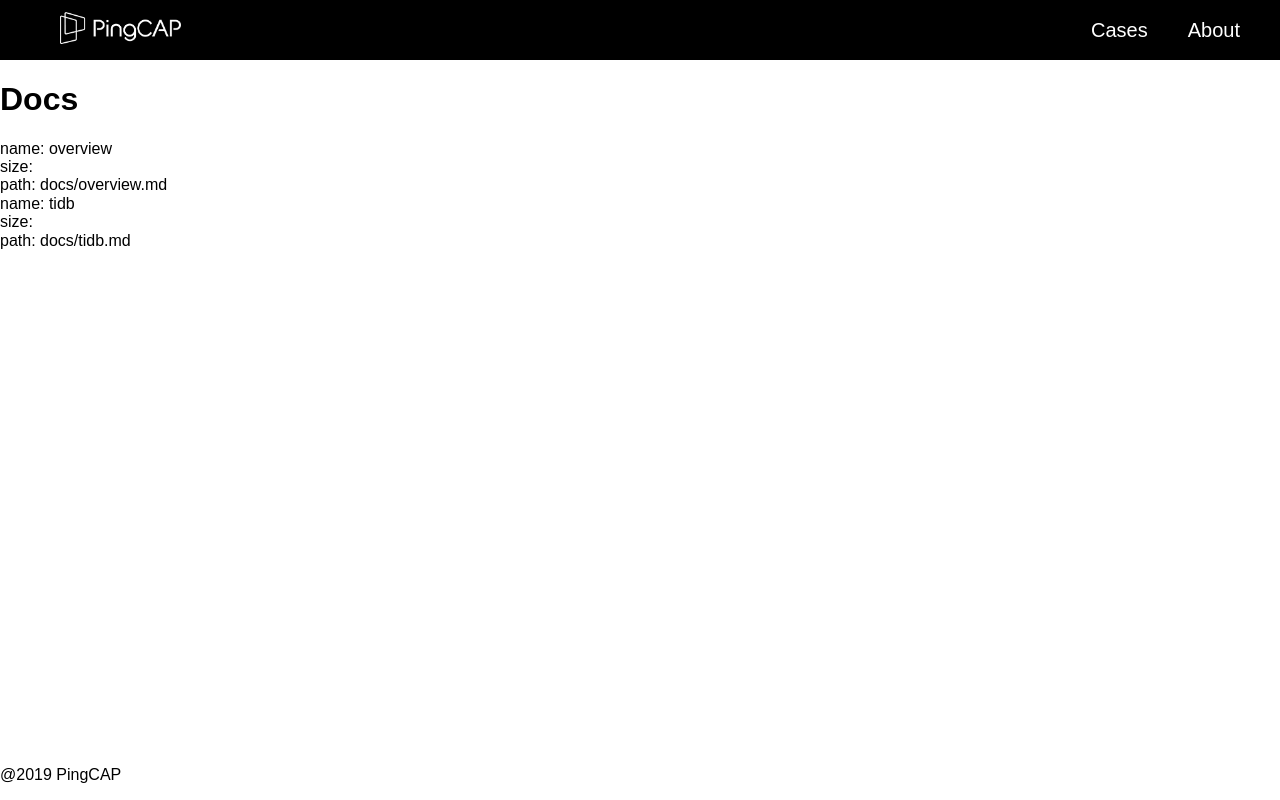
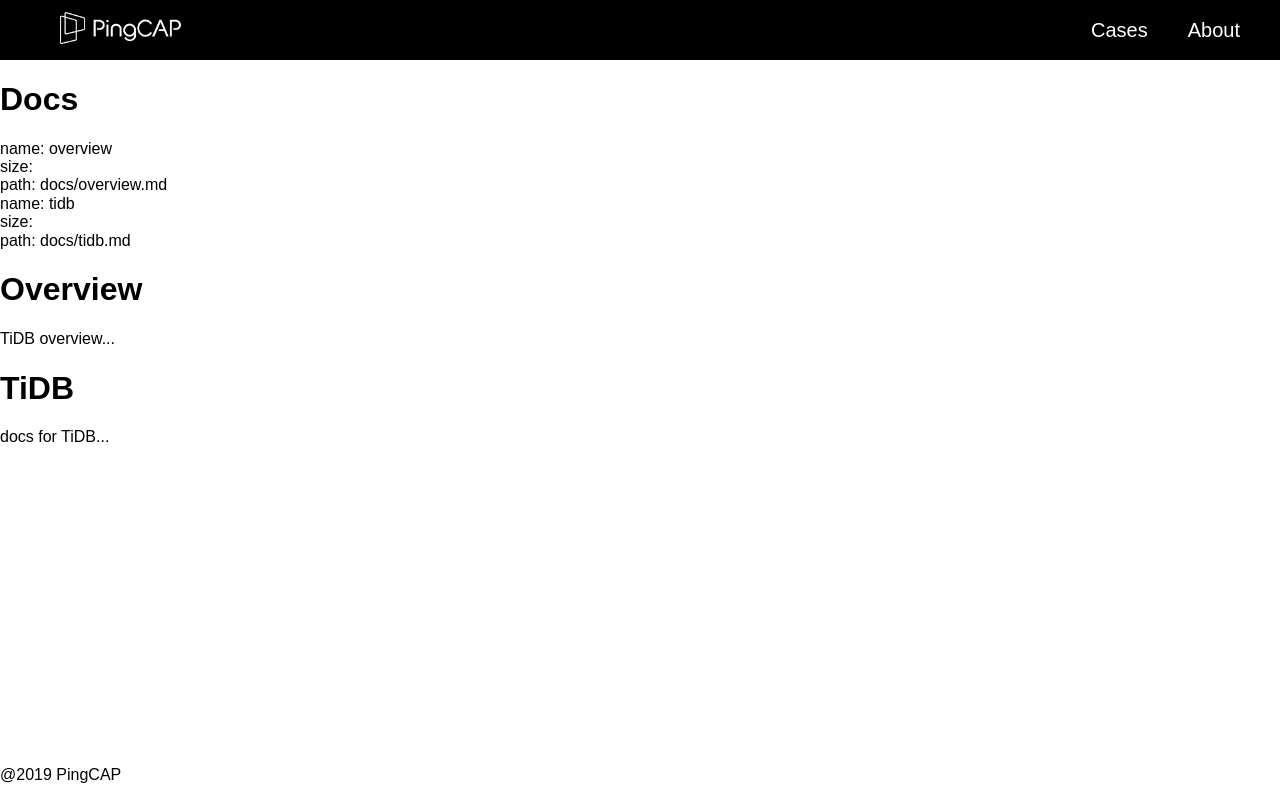
Before and after one commit to baurine/gatsby-step-by-step, a Gatsby site: page / in a window 1280 px wide. Built offline with nearby package versions, Linux system fonts and the light colour scheme; Gatsby itself is replaced by a stand-in of ours.

Commit message:
step 12 - display transformed html content from markdown file

```diff
--- a/content/docs/overview.md
+++ b/content/docs/overview.md
@@ -1 +1,7 @@
+---
+title: 'Overview'
+---
+
 # Overview
+
+TiDB overview...
--- a/content/docs/tidb.md
+++ b/content/docs/tidb.md
@@ -1 +1,7 @@
+---
+title: 'TiDB'
+---
+
 # TiDB
+
+docs for TiDB...
--- a/src/pages/index.js
+++ b/src/pages/index.js
@@ -12,6 +12,9 @@
           <div>size: {node.prettySize}</div>
           <div>path: {node.relativePath}</div>
         </div>
+      ))}
+      {data.allMarkdownRemark.edges.map(({ node }, idx) => (
+        <div key={idx} dangerouslySetInnerHTML={{ __html: node.html }} />
       ))}
     </Layout>
   )
@@ -29,5 +32,13 @@
         }
       }
     }
+    allMarkdownRemark {
+      edges {
+        node {
+          excerpt
+          html
+        }
+      }
+    }
   }
 `
```
